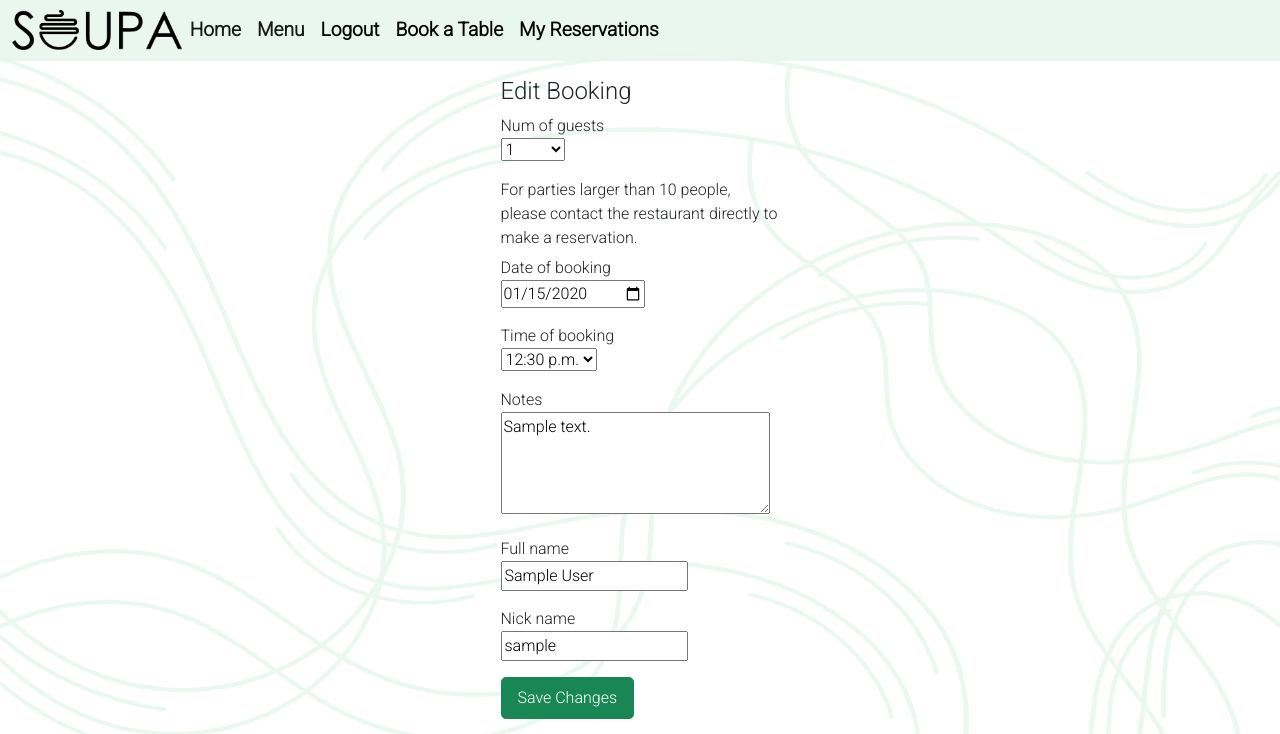
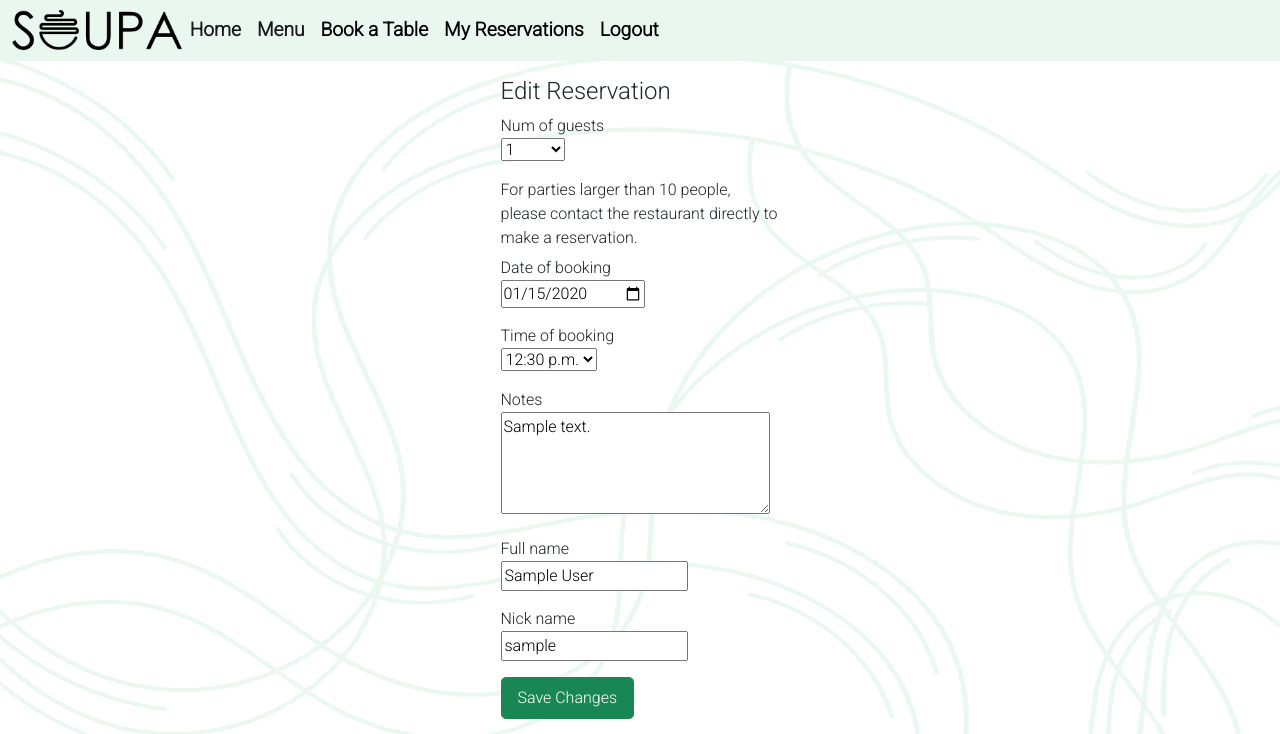
Before and after one commit to Darioc18/PP4-restaurant-booking-system, a Django app: page /edit_reservation/1 in a window 1280 px wide. Shown: the top 734 px of the page. Run offline with Django 4.2, Linux system fonts and the light colour scheme; a user stored in the database is signed in; tables that the repository leaves empty hold one stand-in row (values such as "Sample post"); some libraries are stand-ins or nearby versions.

Commit message:
Tidy up views and templates

```diff
--- a/reservation/views.py
+++ b/reservation/views.py
@@ -44,7 +44,8 @@ class BookingView(CreateView):
             return redirect('confirmation_page')  # Red. to confirmation page
         else:
             messages.error(request, "Invalid booking. Please ensure \
-            your booking date is not in the past.")
+            your booking date is not in the past \
+            and that a unique nickname is used.")
         return redirect('booking')  # Red. to the booking page with errors
 
 
--- a/templates/base.html
+++ b/templates/base.html
@@ -47,13 +47,13 @@
                     </li>
                     {% if user.is_authenticated %}
                     <li class="nav-item">
-                        <a class="nav-link" aria-current="page" href="{% url 'account_logout' %}">Logout</a>
-                    </li>
-                    <li class="nav-item">
                         <a class="nav-link" href="{% url 'booking' %}">Book a Table</a>
                     </li>
                     <li class="nav-item">
                         <a class="nav-link" href="{% url 'reservations_list' %}">My Reservations</a>
+                    </li>
+                    <li class="nav-item">
+                        <a class="nav-link" aria-current="page" href="{% url 'account_logout' %}">Logout</a>
                     </li>
                     {% else %}
                     <li class="nav-item">
--- a/templates/edit_reservation.html
+++ b/templates/edit_reservation.html
@@ -5,7 +5,7 @@
 <section class="background-pattern">
     <div class="container">
         <div class="col-md-3 mx-auto mt-3">
-            <h4 class="stroke">Edit Booking</h4>
+            <h4 class="stroke">Edit Reservation</h4>
             <form method="POST" class="form">
 
                 {% csrf_token %}
--- a/templates/reservations_list.html
+++ b/templates/reservations_list.html
@@ -3,7 +3,7 @@
 {% block content %}
 
 <div class="container">
-    <h4 class="stroke">My Bookings:</h4>
+    <h4 class="stroke">My Reservations:</h4>
     <div class="row">
         {% for reservation in reservations %}
         <div class="col-md-5">
```
